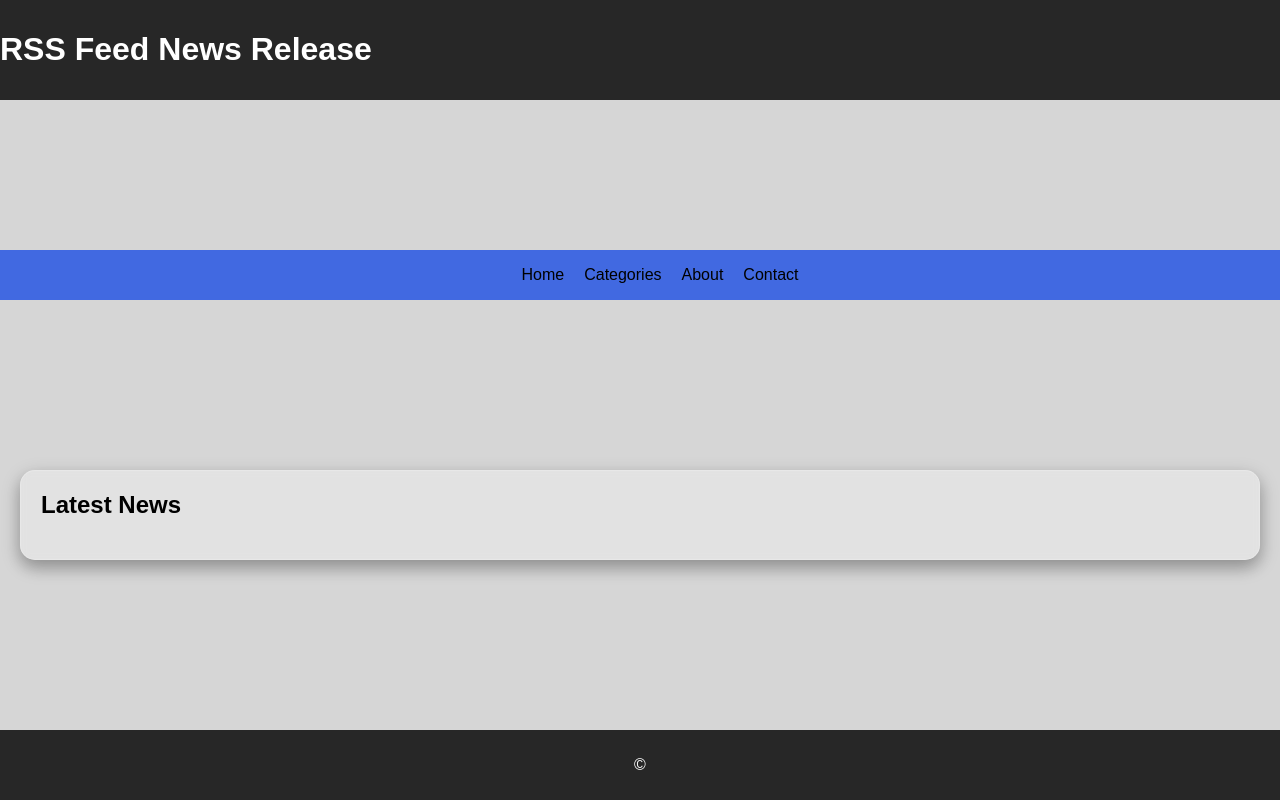
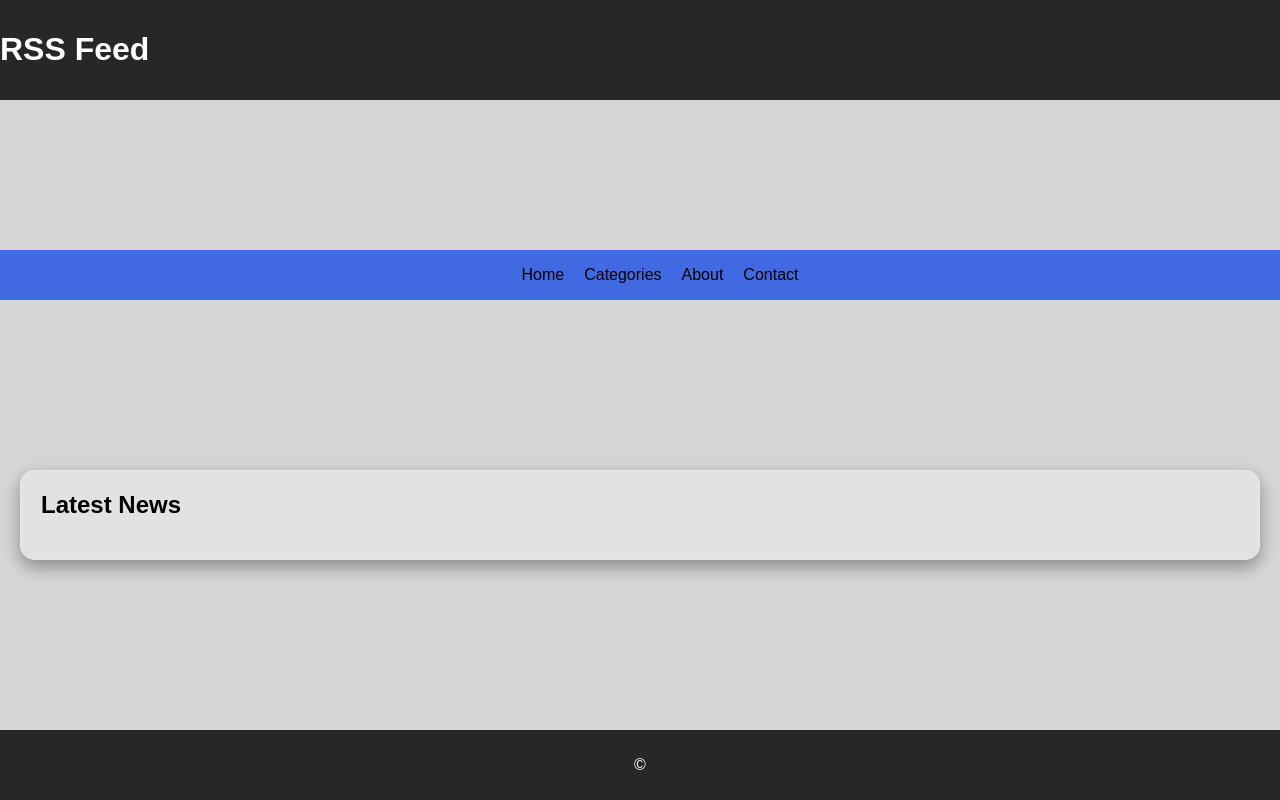
Before and after one commit to pedrobahito/rss_feed, a plain HTML site: page index.html in a window 1280 px wide. Drawn offline with Linux system fonts and the light colour scheme; no server answers.

Commit message:
Update 24 05 11

```diff
--- a/index.html
+++ b/index.html
@@ -3,12 +3,12 @@
 <head>
     <meta charset="UTF-8">
     <meta name="viewport" content="width=device-width, initial-scale=1.0">
-    <title>RSS Feed News Release</title>
+    <title>RSS Feed</title>
     <link rel="stylesheet" href="style.css">
 </head>
 <body>
     <header>
-        <h1>RSS Feed News Release</h1>
+        <h1>RSS Feed</h1>
     </header>
     <nav>
         <div id="hamburger">&#9776;</div>
```
